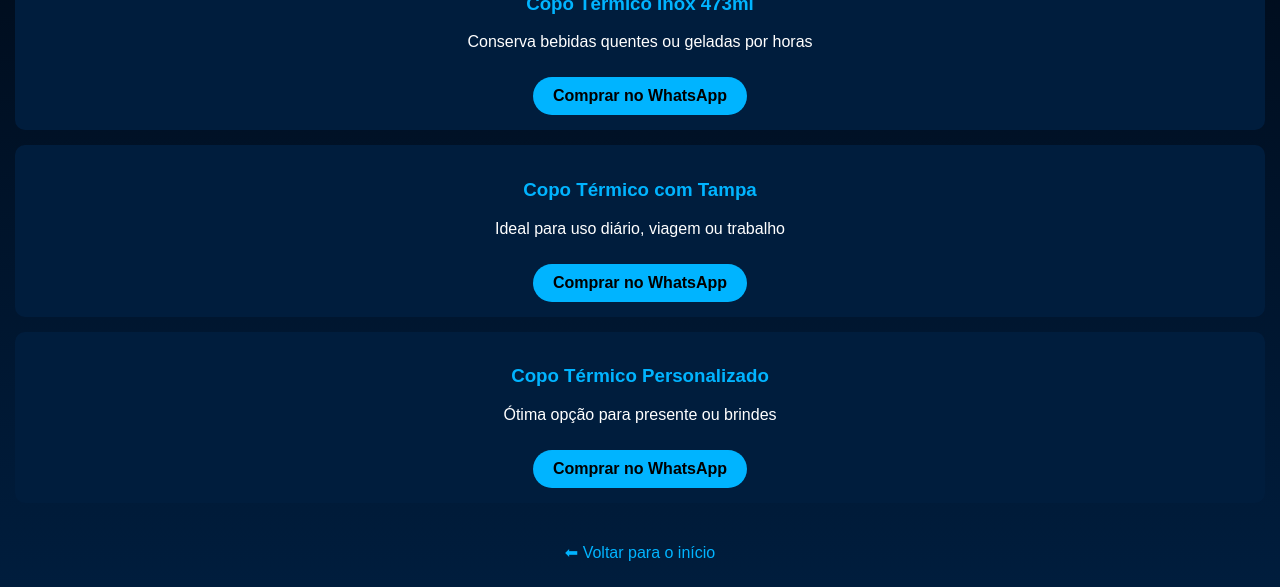
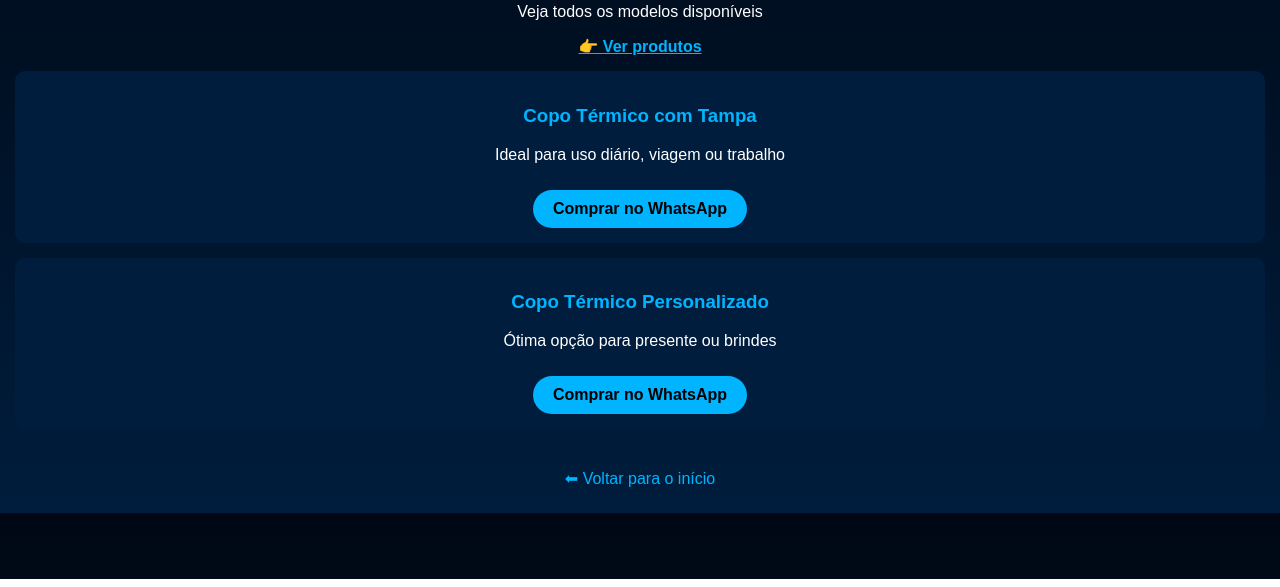
Before and after one commit to controladoresjavalifernando-oss/balieiro-encomendas, a plain HTML site: page copos.html in a window 1280 px wide. Shown: the part 221-808 px from the top of the page. Drawn offline with Linux system fonts and the light colour scheme.

Commit message:
Refactor product section with new card layout
Updated product section to include a card for viewing all thermal cup models.

```diff
--- a/copos.html
+++ b/copos.html
@@ -54,11 +54,11 @@
   <p>Encomendas abertas</p>
 </header>
 
-<div class="produto">
-  <h3>Copo Térmico Inox 473ml</h3>
-  <p>Conserva bebidas quentes ou geladas por horas</p>
-  <a href="https://wa.me/5517992867014?text=Tenho%20interesse%20no%20Copo%20Térmico%20473ml">
-    Comprar no WhatsApp
+<div class="card">
+  <h3>🥤 Copos Térmicos</h3>
+  <p>Veja todos os modelos disponíveis</p>
+  <a href="copos.html" style="color:#00b4ff; font-weight:bold;">
+    👉 Ver produtos
   </a>
 </div>
 
```
